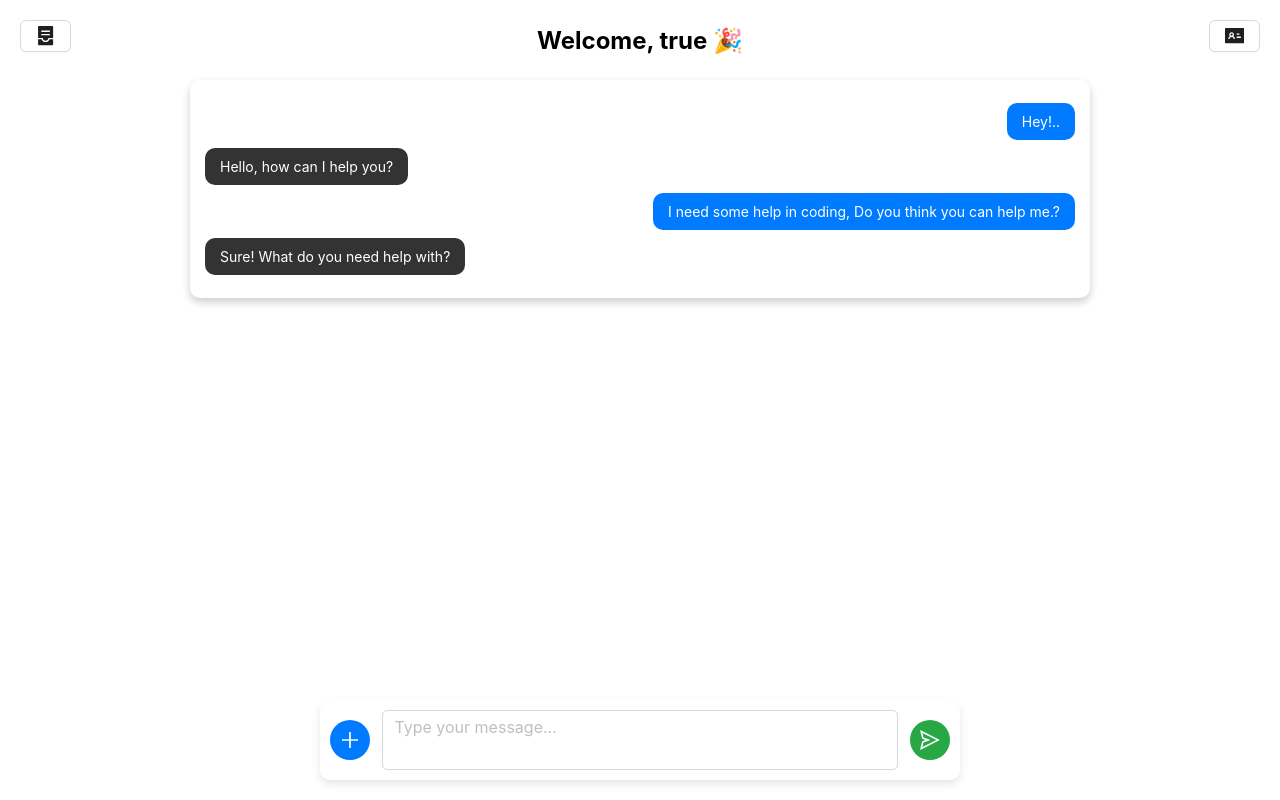
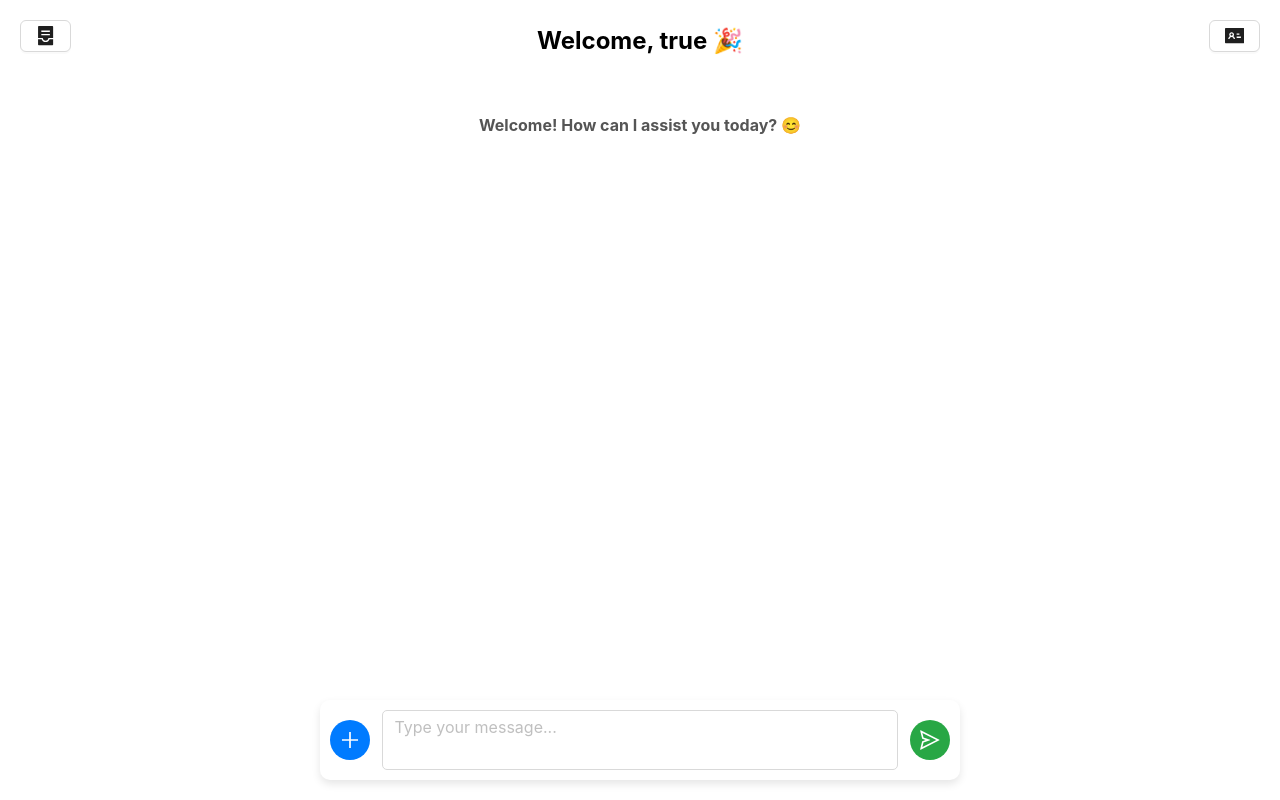
Before and after one commit to Sugans16/chat-partner, a React (Create React App) app: page /dashboard in a window 1280 px wide. Built offline with nearby package versions, Linux system fonts and the light colour scheme; sample sign-in values are in the browser's storage.

Commit message:
Updated Components as well as Groq AI

```diff
--- a/src/Component/chatViewer.js
+++ b/src/Component/chatViewer.js
@@ -8,9 +8,9 @@ const chatComponent = ({ messages }) => {
         messages.map((msg, index) => (
           <div
             key={index}
-            className={`message ${msg.type === "user" ? "user-message" : "assistant-message"}`}
+            className={`message ${msg.role === "user" ? "user" : "assistant"}`}
           >
-            {msg.text}
+            {msg.content}
           </div>
         ))
       ) : (
--- a/src/main/dashboard.jsx
+++ b/src/main/dashboard.jsx
@@ -17,15 +17,8 @@ import "../resources/css/dashboard.css";
 
 const Dashboard = () => {
   const { TextArea } = Input;
-  const messages = [
-    { type: "user", text: "Hey!.." },
-    { type: "assistant", text: "Hello, how can I help you?" },
-    {
-      type: "user",
-      text: "I need some help in coding, Do you think you can help me.?",
-    },
-    { type: "assistant", text: "Sure! What do you need help with?" },
-  ];
+  // const messages = [];
+  const [messages, setMessages] = useState([ ]);
   const chatList = [
     { id: 1, name: "Python Introduction", date: "2024-03-15" },
     { id: 2, name: "Greetings from Sudhan", date: "2024-03-14" },
@@ -47,12 +40,84 @@ const Dashboard = () => {
     checkLoggedInUser();
   }, [navigate]);
 
-  const handleSendMessage = () => {
+  // const handleSendMessage = () => {
+  //   if (textMessage.trim() !== "") {
+  //     console.log("Sending Message:", textMessage);
+  //     messages.push({
+  //       role: "user",
+  //       content: textMessage
+  //     })
+  //     var requestBody = {
+  //       "messages": messages,
+  //   "model": "llama-3.3-70b-versatile",
+  //   "temperature": 1,
+  //   "max_completion_tokens": 1024,
+  //   "top_p": 1,
+  //   "stream": true,
+  //   "stop": null
+  //     }
+  //     setTextMessage("");
+  //   }
+  // };
+  const handleSendMessage = async () => {
     if (textMessage.trim() !== "") {
       console.log("Sending Message:", textMessage);
+      const userMessage = {
+        role: "user",
+        content: textMessage
+      };
+
+      // messages.push({
+      //   role: "user",
+      //   content: textMessage
+      // });
+      setMessages((prevMessages) => [...prevMessages, userMessage]);
+
+      const requestBody = {
+        messages: [...messages, userMessage],
+        model: "llama-3.3-70b-versatile",
+        temperature: 1,
+        max_completion_tokens: 10000,
+        top_p: 1,
+        stream: false,
+        stop: null
+      };
+
+      try {
+        const response = await fetch("https://api.groq.com/openai/v1/chat/completions", {
+          method: "POST",
+          headers: {
+            "Authorization": "Bearer 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",
+            "Content-Type": "application/json"
+          },
+          body: JSON.stringify(requestBody)
+        });
+        if (!response.ok) {
+          throw new Error(`API error: ${response.status} ${response.statusText}`);
+        }
+        const data = await response.json();
+        console.log("AI Response:", data);
+        if (data.choices && data.choices.length > 0) {
+          // messages.push({
+          //   role: "assistant",
+          //   content: data.choices[0].message.content
+          // });
+          const assistantMessage = {
+            role: "assistant",
+            content: data.choices[0].message.content
+          };
+
+          setMessages((prevMessages) => [...prevMessages, assistantMessage]);
+        }
+
+      } catch (error) {
+        console.error("Error fetching response:", error);
+      }
+
       setTextMessage("");
     }
   };
+
 
   const handleLogout = async () => {
     if (loggedUser) {
--- a/src/resources/css/chatComponent.css
+++ b/src/resources/css/chatComponent.css
@@ -9,12 +9,13 @@
     position: absolute;
     top: 10%;
     width: 100%;
-    max-width: 900px;
-    max-height: 500px;
+    max-width: 1000px;
+    max-height: 530px;
     background: white;
     padding: 15px;
     border-radius: 10px;
-    box-shadow: 0 4px 8px rgba(0, 0, 0, 0.2);
+    /* box-shadow: 0 4px 8px rgba(0, 0, 0, 0.2); */
+    overflow-y: auto;
   }
 
   .message {
@@ -26,7 +27,7 @@
     font-size: 14px;
   }
 
-  .user-message {
+  .user {
     background-color: #007bff;
     align-self: flex-end;
     text-align: left;
@@ -34,7 +35,7 @@
     width: fit-content;
   }
 
-  .assistant-message {
+  .assistant {
     background-color: #333;
     align-self: flex-start;
     text-align: left;
```
Also changed, not shown: 1 other file (tests, documents, lock files or other folders).
